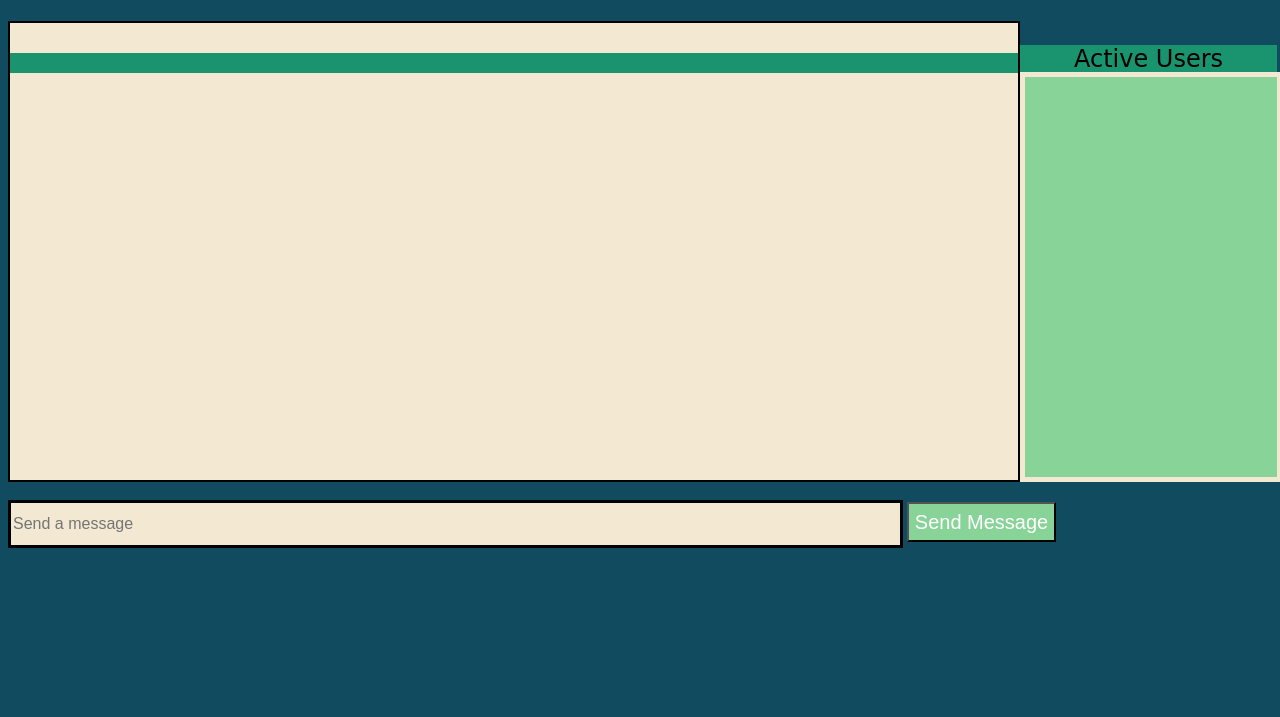
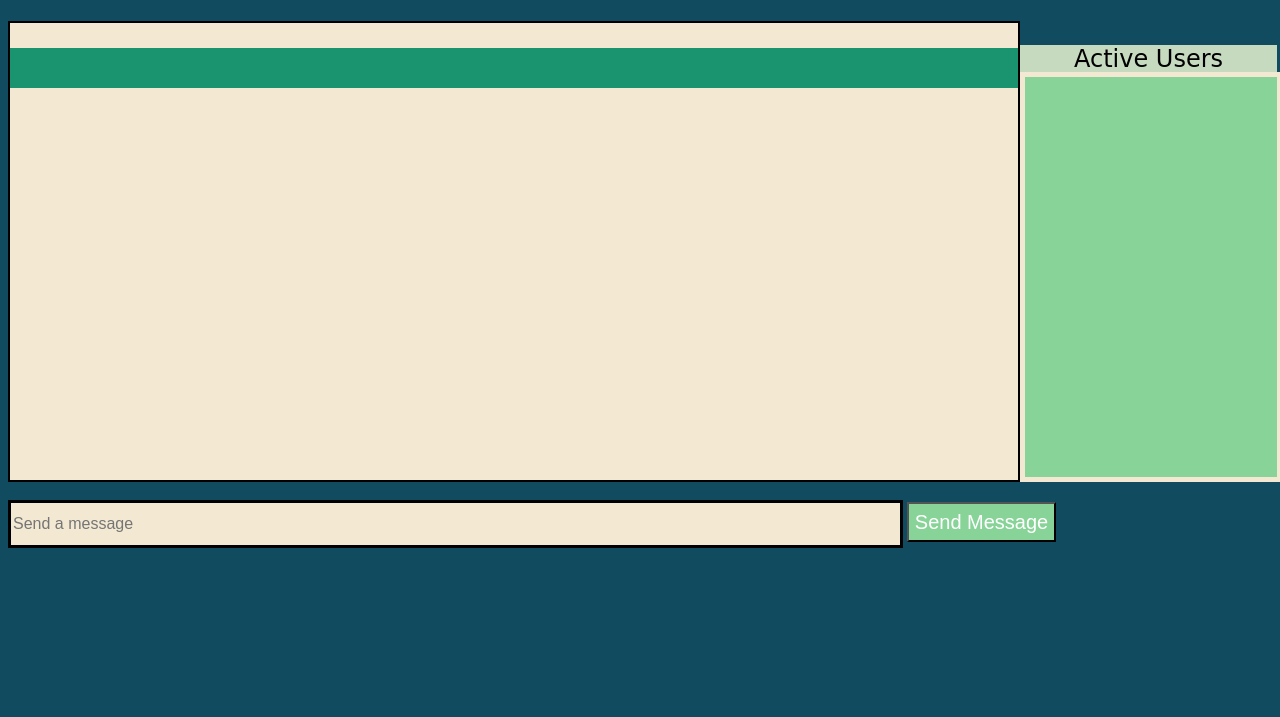
Before and after one commit to teddykalp/Assignment3, a website: page public/index.html in a window 1280 px wide. Shown: the part 83-800 px from the top of the page. Drawn offline with nearby package versions, Linux system fonts and the light colour scheme; no server answers; a web font is replaced by a local one.

Commit message:
final changes

```diff
--- a/public/style.css
+++ b/public/style.css
@@ -20,7 +20,8 @@ body{
 	padding: 10px;
 	padding-top: 10px;
 	font-family: 'Bowlby One SC', cursive;
-	font-size: 30px;
+	font-size: 25px;
+	padding: 20px;
 }
 
 #active_users{
@@ -83,7 +84,7 @@ body{
 	font-size: 24px;
 	font-family: 'Bowlby One SC', cursive;
 	text-align: center;
-	background-color: #1A936F;
+	background-color: #C6DABF;
 	margin-bottom: -1px;
 	margin-right: -5px;
 }
```
Also changed, not shown: public/client.js (+6 -4 lines).
